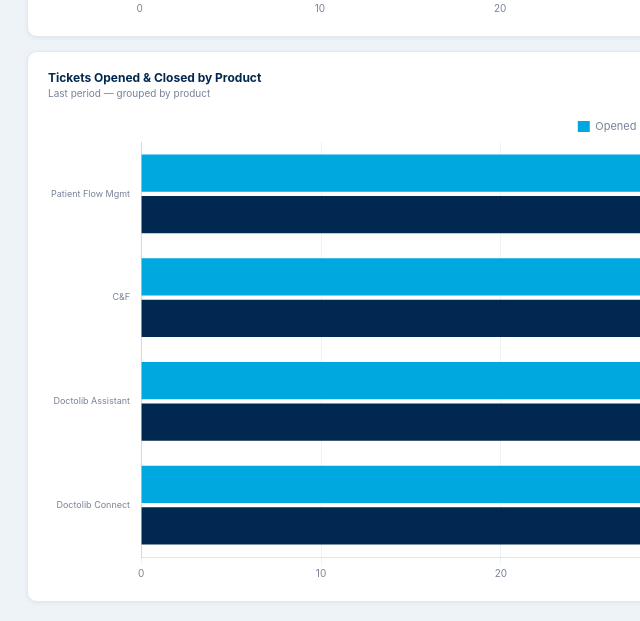
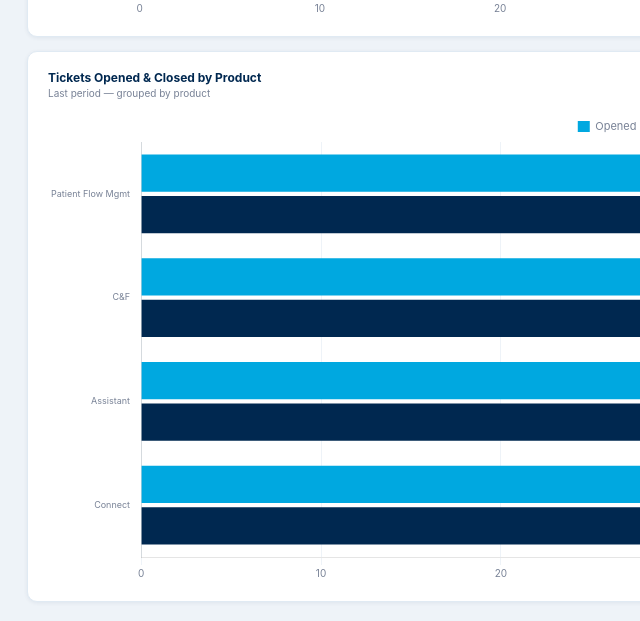
Before and after one commit to hawaimk/analytics, a plain HTML site: page index.html in a window 1280 px wide. Shown: the part 1426-2047 px from the top of the page, 1-641 px from the left. Drawn offline with nearby package versions, Linux system fonts and the light colour scheme.

Commit message:
Update index.html

```diff
--- a/index.html
+++ b/index.html
@@ -3,7 +3,7 @@
 <head>
   <meta charset="UTF-8" />
   <meta name="viewport" content="width=device-width, initial-scale=1.0" />
-  <title>Doctolib — CS Ops Dashboard</title>
+  <title>CS Efficiency Dashboard</title>
   <script src="https://cdn.jsdelivr.net/npm/chart.js@4.4.3/dist/chart.umd.min.js"></script>
   <style>
     *, *::before, *::after { box-sizing: border-box; margin: 0; padding: 0; }
@@ -630,7 +630,7 @@
 const TOPIC_CLOSED_SPLITS = [0.32, 0.24, 0.19, 0.15, 0.10];
 const TOPIC_SO_SPLITS     = [0.28, 0.26, 0.22, 0.14, 0.10];
 
-const PRODUCTS = ['Patient Flow Mgmt', 'C&F', 'Doctolib Assistant', 'Doctolib Connect'];
+const PRODUCTS = ['Patient Flow Mgmt', 'C&F', 'Assistant', 'Connect'];
 const PROD_OPEN_SPLITS   = [0.35, 0.25, 0.22, 0.18];
 const PROD_CLOSED_SPLITS = [0.34, 0.26, 0.22, 0.18];
 const PROD_SO_SPLITS     = [0.38, 0.24, 0.20, 0.18];
```
